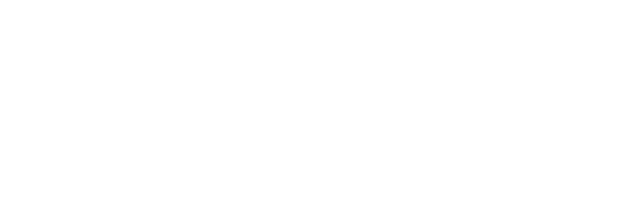
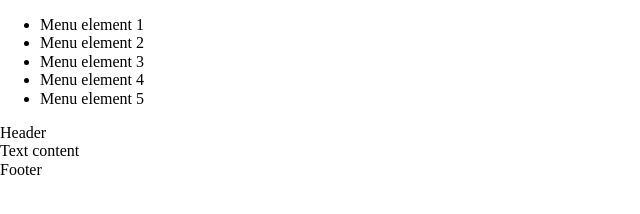
Before and after one commit to agritskevich/SimplyLayouts, a plain HTML site: page index.html in a window 1280 px wide. Shown: the whole page, without its empty margins (0-640 px from the left). Drawn offline with Linux system fonts and the light colour scheme.

Commit message:
Begin layout

```diff
--- a/index.html
+++ b/index.html
@@ -6,7 +6,24 @@
     <meta http-equiv="X-UA-Compatible" content="ie=edge">
     <title></title>
     <link rel="stylesheet" href="css/normalize.css">
+    <link rel="stylesheet" href="css/style.css">
 </head>
 <body>
+    <div>
+        <ul>
+            <li>Menu element 1</li>
+            <li>Menu element 2</li>
+            <li>Menu element 3</li>
+            <li>Menu element 4</li>
+            <li>Menu element 5</li>
+        </ul>
+    </div>
+    <div>
+        <div>Header</div>
+        <div>Text content</div>
+    </div>
+    <div>
+        Footer
+    </div>
 </body>
 </html>
```
